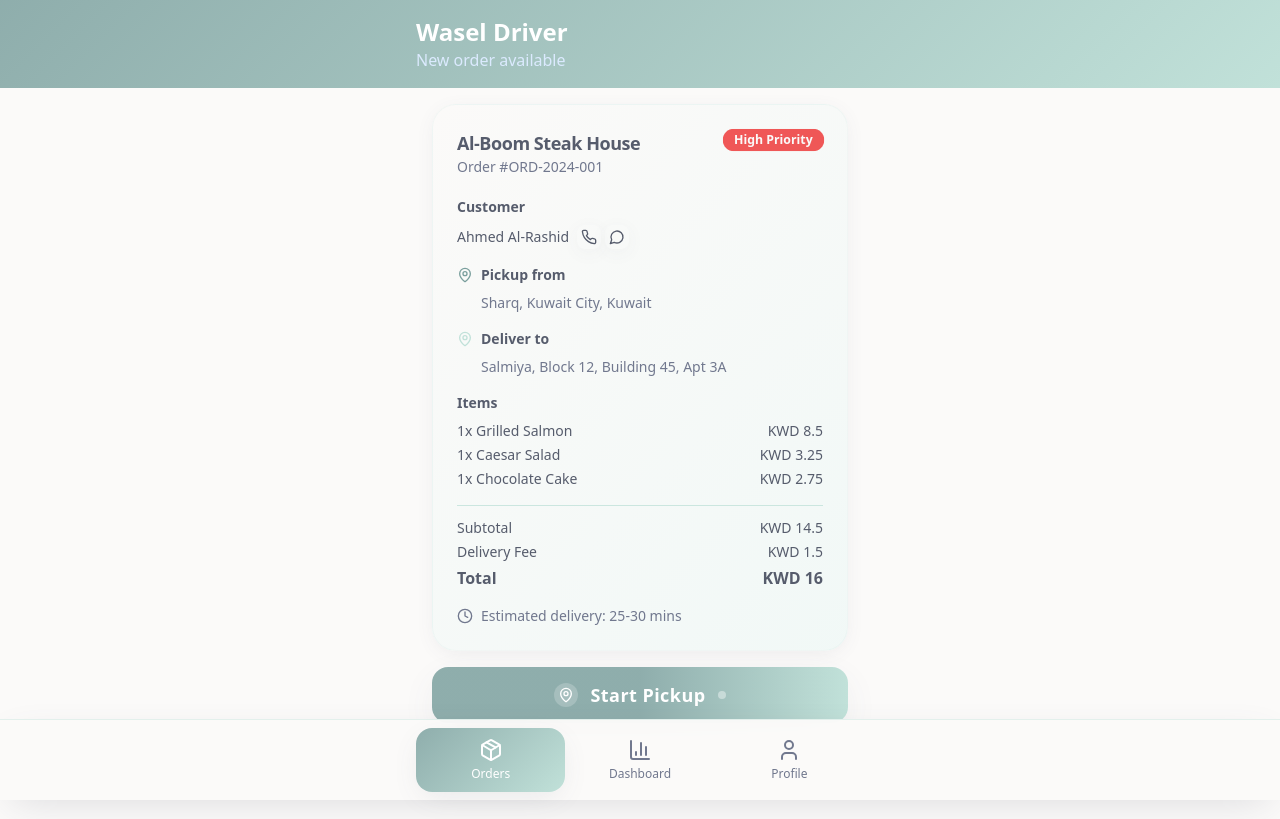
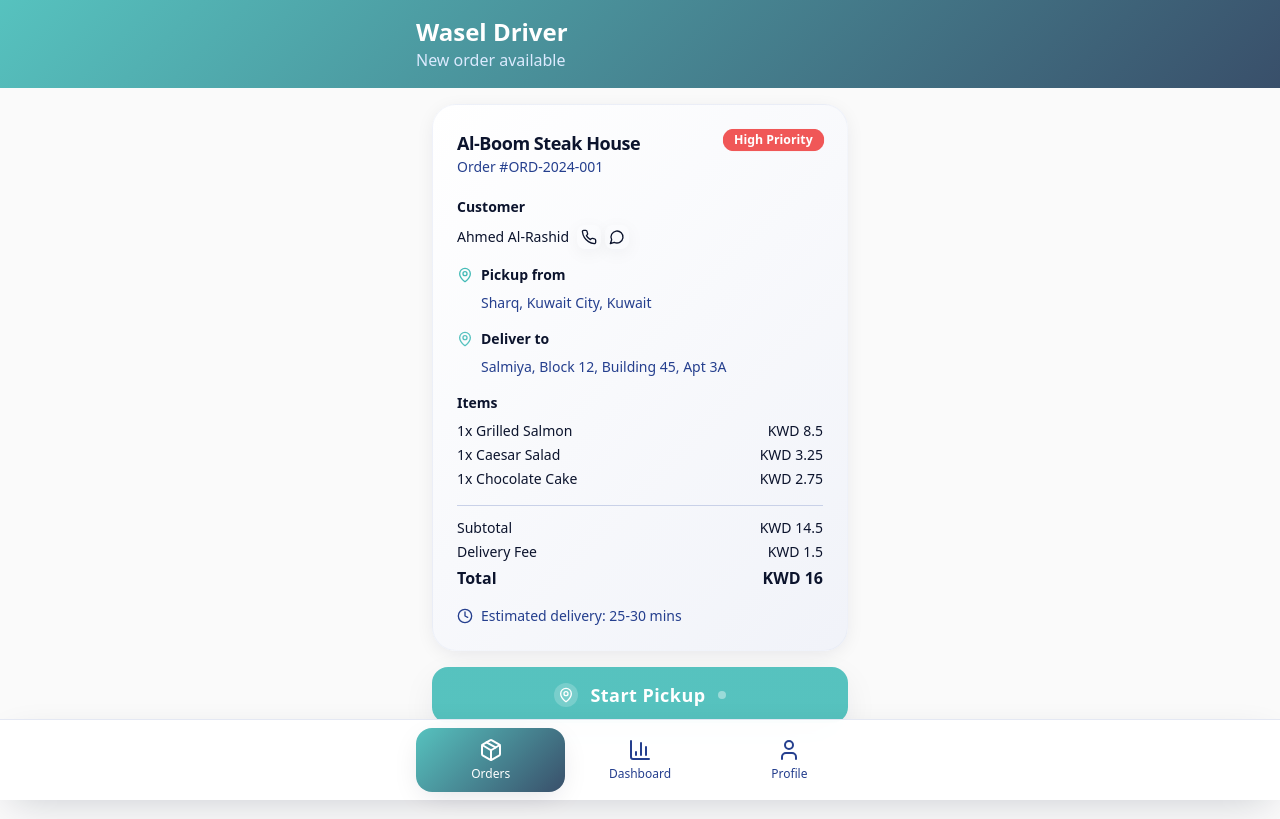
Before and after one commit to sedra-asrawi/wasel-flow-ai, a React (Vite) app: page / in a window 1280 px wide. Built offline with nearby package versions, Linux system fonts and the light colour scheme.

Commit message:
Update color scheme
Updated the app's color scheme with the following values:
- Main: #5bc0be
- Secondary: #3a506b
- Third: #1c2541
- Text: #0b132b

```diff
--- a/src/index.css
+++ b/src/index.css
@@ -8,115 +8,115 @@ All colors MUST be HSL.
 
 @layer base {
   :root {
-    --background: 30 25% 98%;
-    --foreground: 225 11% 38%;
+    --background: 0 0% 98%;
+    --foreground: 225 59% 11%;
 
-    --card: 30 25% 98%;
-    --card-foreground: 225 11% 38%;
+    --card: 0 0% 100%;
+    --card-foreground: 225 59% 11%;
 
-    --popover: 30 25% 98%;
-    --popover-foreground: 225 11% 38%;
+    --popover: 0 0% 100%;
+    --popover-foreground: 225 59% 11%;
 
-    --primary: 177 16% 62%;
-    --primary-foreground: 30 25% 98%;
-
-    --secondary: 165 35% 82%;
-    --secondary-foreground: 225 11% 38%;
-
-    --muted: 165 35% 88%;
-    --muted-foreground: 225 11% 50%;
-
-    --accent: 165 35% 82%;
-    --accent-foreground: 30 25% 98%;
-
-    --destructive: 0 84% 60%;
-    --destructive-foreground: 30 25% 98%;
-
-    --border: 165 35% 85%;
-    --input: 165 35% 85%;
-    --ring: 177 16% 62%;
-
-    /* Brand colors using new palette */
-    --wasel-blue: 177 16% 62%;
-    --wasel-green: 165 35% 82%;
-    --wasel-orange: 177 16% 55%;
-    --wasel-purple: 165 35% 75%;
-
-    /* Status colors */
-    --status-pending: 45 93% 55%;
-    --status-active: 165 35% 82%;
-    --status-completed: 177 16% 62%;
-
-    /* Modern gradients */
-    --gradient-primary: linear-gradient(135deg, hsl(177 16% 62%) 0%, hsl(165 35% 82%) 100%);
-    --gradient-success: linear-gradient(135deg, hsl(165 35% 82%) 0%, hsl(177 16% 65%) 100%);
-    --gradient-warning: linear-gradient(135deg, hsl(177 16% 55%) 0%, hsl(45 93% 55%) 100%);
-    --gradient-card: linear-gradient(135deg, hsl(30 25% 98%) 0%, hsl(165 35% 96%) 100%);
-
-    /* Shadows and effects */
-    --shadow-soft: 0 4px 20px -4px hsl(225 11% 38% / 0.1);
-    --shadow-medium: 0 8px 30px -8px hsl(225 11% 38% / 0.15);
-    --shadow-strong: 0 12px 40px -12px hsl(225 11% 38% / 0.2);
-
-    --radius: 0.5rem;
-
-    --sidebar-background: 30 25% 98%;
-    --sidebar-foreground: 225 11% 38%;
-    --sidebar-primary: 177 16% 62%;
-    --sidebar-primary-foreground: 225 11% 38%;
-    --sidebar-accent: 165 35% 90%;
-    --sidebar-accent-foreground: 225 11% 38%;
-    --sidebar-border: 165 35% 85%;
-    --sidebar-ring: 165 35% 82%;
-  }
-
-  .dark {
-    --background: 220 13% 9%;
-    --foreground: 220 14% 96%;
-
-    --card: 220 13% 12%;
-    --card-foreground: 220 14% 96%;
-
-    --popover: 220 13% 12%;
-    --popover-foreground: 220 14% 96%;
-
-    --primary: 217 91% 60%;
+    --primary: 178 47% 55%;
     --primary-foreground: 0 0% 100%;
 
-    --secondary: 220 13% 18%;
-    --secondary-foreground: 220 14% 96%;
+    --secondary: 213 30% 32%;
+    --secondary-foreground: 0 0% 100%;
 
-    --muted: 220 13% 18%;
-    --muted-foreground: 220 9% 54%;
+    --muted: 225 40% 90%;
+    --muted-foreground: 225 59% 35%;
 
-    --accent: 142 76% 36%;
+    --accent: 178 47% 55%;
     --accent-foreground: 0 0% 100%;
 
     --destructive: 0 84% 60%;
     --destructive-foreground: 0 0% 100%;
 
-    --border: 220 13% 18%;
-    --input: 220 13% 18%;
-    --ring: 217 91% 60%;
+    --border: 225 40% 85%;
+    --input: 225 40% 85%;
+    --ring: 178 47% 55%;
+
+    /* Brand colors using new palette */
+    --wasel-blue: 213 30% 32%;
+    --wasel-green: 178 47% 55%;
+    --wasel-orange: 178 47% 50%;
+    --wasel-purple: 225 40% 18%;
+
+    /* Status colors */
+    --status-pending: 45 93% 55%;
+    --status-active: 178 47% 55%;
+    --status-completed: 213 30% 32%;
+
+    /* Modern gradients */
+    --gradient-primary: linear-gradient(135deg, hsl(178 47% 55%) 0%, hsl(213 30% 32%) 100%);
+    --gradient-success: linear-gradient(135deg, hsl(178 47% 55%) 0%, hsl(178 47% 60%) 100%);
+    --gradient-warning: linear-gradient(135deg, hsl(213 30% 32%) 0%, hsl(45 93% 55%) 100%);
+    --gradient-card: linear-gradient(135deg, hsl(0 0% 100%) 0%, hsl(225 40% 96%) 100%);
+
+    /* Shadows and effects */
+    --shadow-soft: 0 4px 20px -4px hsl(225 59% 11% / 0.1);
+    --shadow-medium: 0 8px 30px -8px hsl(225 59% 11% / 0.15);
+    --shadow-strong: 0 12px 40px -12px hsl(225 59% 11% / 0.2);
+
+    --radius: 0.5rem;
+
+    --sidebar-background: 0 0% 98%;
+    --sidebar-foreground: 225 59% 11%;
+    --sidebar-primary: 178 47% 55%;
+    --sidebar-primary-foreground: 0 0% 100%;
+    --sidebar-accent: 225 40% 90%;
+    --sidebar-accent-foreground: 225 59% 11%;
+    --sidebar-border: 225 40% 85%;
+    --sidebar-ring: 178 47% 55%;
+  }
+
+  .dark {
+    --background: 225 40% 18%;
+    --foreground: 0 0% 95%;
+
+    --card: 225 40% 15%;
+    --card-foreground: 0 0% 95%;
+
+    --popover: 225 40% 15%;
+    --popover-foreground: 0 0% 95%;
+
+    --primary: 178 47% 55%;
+    --primary-foreground: 225 59% 11%;
+
+    --secondary: 213 30% 32%;
+    --secondary-foreground: 0 0% 95%;
+
+    --muted: 225 40% 25%;
+    --muted-foreground: 0 0% 70%;
+
+    --accent: 178 47% 55%;
+    --accent-foreground: 225 59% 11%;
+
+    --destructive: 0 84% 60%;
+    --destructive-foreground: 0 0% 100%;
+
+    --border: 225 40% 25%;
+    --input: 225 40% 25%;
+    --ring: 178 47% 55%;
 
     /* Dark mode brand colors */
-    --wasel-blue: 217 91% 65%;
-    --wasel-green: 142 70% 45%;
-    --wasel-orange: 25 95% 60%;
-    --wasel-purple: 262 83% 65%;
+    --wasel-blue: 213 30% 45%;
+    --wasel-green: 178 47% 60%;
+    --wasel-orange: 178 47% 55%;
+    --wasel-purple: 225 40% 35%;
 
     /* Dark mode gradients */
-    --gradient-primary: linear-gradient(135deg, hsl(217 91% 65%) 0%, hsl(262 83% 65%) 100%);
-    --gradient-success: linear-gradient(135deg, hsl(142 70% 45%) 0%, hsl(120 100% 35%) 100%);
-    --gradient-warning: linear-gradient(135deg, hsl(25 95% 60%) 0%, hsl(45 93% 55%) 100%);
-    --sidebar-background: 240 5.9% 10%;
-    --sidebar-foreground: 240 4.8% 95.9%;
-    --sidebar-primary: 224.3 76.3% 48%;
-    --sidebar-primary-foreground: 0 0% 100%;
-    --sidebar-accent: 240 3.7% 15.9%;
-    --sidebar-accent-foreground: 240 4.8% 95.9%;
-    --sidebar-border: 240 3.7% 15.9%;
-    --sidebar-ring: 217.2 91.2% 59.8%;
+    --gradient-primary: linear-gradient(135deg, hsl(178 47% 55%) 0%, hsl(213 30% 32%) 100%);
+    --gradient-success: linear-gradient(135deg, hsl(178 47% 55%) 0%, hsl(178 47% 60%) 100%);
+    --gradient-warning: linear-gradient(135deg, hsl(213 30% 32%) 0%, hsl(45 93% 55%) 100%);
+    --sidebar-background: 225 40% 18%;
+    --sidebar-foreground: 0 0% 95%;
+    --sidebar-primary: 178 47% 55%;
+    --sidebar-primary-foreground: 225 59% 11%;
+    --sidebar-accent: 225 40% 25%;
+    --sidebar-accent-foreground: 0 0% 95%;
+    --sidebar-border: 225 40% 25%;
+    --sidebar-ring: 178 47% 55%;
   }
 }
 
```
